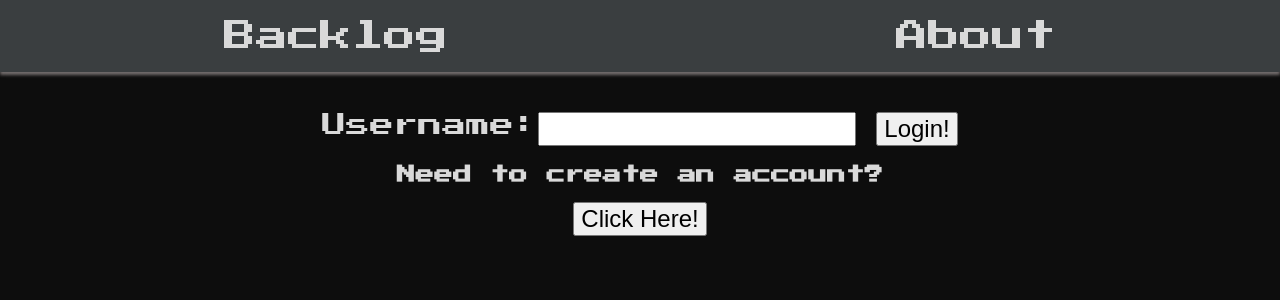
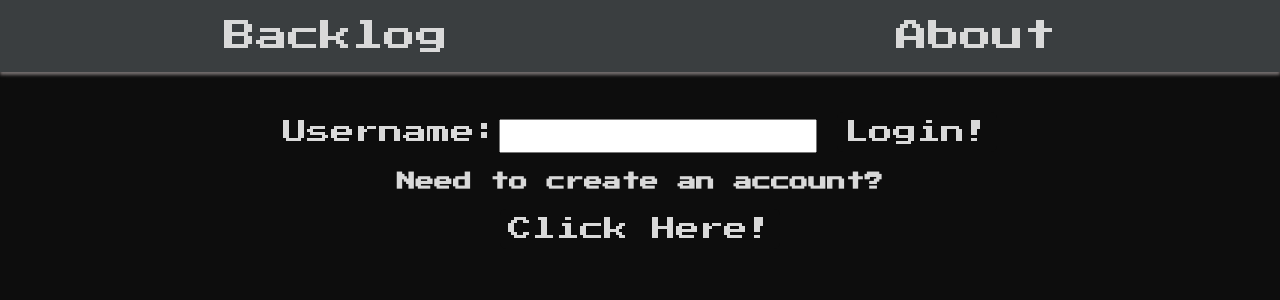
Before and after one commit to frankmarra/Backlog, a React (Create React App) app in the folder client/: page / in a window 1280 px wide. Shown: the top 300 px of the page. Built offline with nearby package versions, Linux system fonts and the light colour scheme; no server answers.

Commit message:
added more styling

```diff
--- a/client/src/components/DetermineUserGame.jsx
+++ b/client/src/components/DetermineUserGame.jsx
@@ -84,7 +84,7 @@ const DetermineUserGame = ({ selectedGame, backlogId }) => {
     </div>
   ) : (
     <div className="crud-buttons" onClick={() => addGameToUser()}>
-      <button>Add To Your Backlog!</button>
+      <button className="add-to-backlog-button">Add To Your Backlog!</button>
     </div>
   )
 }
--- a/client/src/components/HandleLogin.jsx
+++ b/client/src/components/HandleLogin.jsx
@@ -27,7 +27,9 @@ const HandleLogin = ({ userList }) => {
         Username:
         <input onChange={handleUserNameChange} type="text" name="username" />
       </label>
-      <button type="submit">Login!</button>
+      <button className="login-button" type="submit">
+        Login!
+      </button>
     </form>
   )
 }
--- a/client/src/components/HandleUserCreate.jsx
+++ b/client/src/components/HandleUserCreate.jsx
@@ -50,7 +50,9 @@ const HandleUserCreate = ({ userList }) => {
       <div>
         <label>Choose a user name:</label>
         <input type="text" name="name" onChange={handleUserNameChange} />
-        <button type="submit">Create!</button>
+        <button className="create-user-button" type="submit">
+          Create!
+        </button>
       </div>
     </form>
   )
--- a/client/src/components/UserGamesCompleted.jsx
+++ b/client/src/components/UserGamesCompleted.jsx
@@ -15,7 +15,6 @@ const UserGamesCompleted = ({ user, showGame }) => {
 
   return (
     <div className="completed-wrapper">
-      <h3>Games Completed</h3>
       <div className="completed">
         {userGamesCompleted.map((game) => (
           <GameCard
--- a/client/src/components/UserGamesInProgress.jsx
+++ b/client/src/components/UserGamesInProgress.jsx
@@ -17,7 +17,6 @@ const UserGamesInProgress = ({ user, showGame }) => {
 
   return (
     <div className="in-progress-wrapper">
-      <h3>Games In Progress</h3>
       <div className="in-progress">
         {userGamesInProgress.map((game) => (
           <GameCard
--- a/client/src/components/UserGamesNotStarted.jsx
+++ b/client/src/components/UserGamesNotStarted.jsx
@@ -17,7 +17,6 @@ const UserGamesNotStarted = ({ user, showGame }) => {
 
   return (
     <div className="not-started-wrapper">
-      <h3>Games Not Started</h3>
       <div className="not-started">
         {userGamesNotStarted.map((game) => (
           <GameCard
--- a/client/src/index.css
+++ b/client/src/index.css
@@ -192,7 +192,11 @@ nav a {
 .create-note-button,
 .delete-note-button,
 .remove-button,
-.back-button {
+.back-button,
+.add-to-backlog-button,
+.login-button,
+.create-user-button,
+.click-here-button {
   font-family: 'Press Start 2P';
   border: none;
   border-radius: 6px;
@@ -205,7 +209,11 @@ nav a {
 .save-note-button:hover,
 .game-search-button:hover,
 .create-note-button:hover,
-.back-button:hover {
+.back-button:hover,
+.add-to-backlog-button:hover,
+.login-button:hover,
+.create-user-button:hover,
+.click-here-button:hover {
   background-color: #979fa6;
   color: #0d0d0d;
 }
--- a/client/src/pages/GameDetails.jsx
+++ b/client/src/pages/GameDetails.jsx
@@ -1,13 +1,6 @@
-import { useParams } from 'react-router-dom'
-// import { Link } from 'react-router-dom'
 import GameDetail from '../components/GameDetail'
 
 const GameDetails = () => {
-  let { userId } = useParams()
-
-  // <Link to={`/users/${userId}`} className="back-button">
-  //   Back
-  // </Link>
   return (
     <div className="game-content-wrapper">
       <GameDetail />
--- a/client/src/pages/Home.jsx
+++ b/client/src/pages/Home.jsx
@@ -75,8 +75,11 @@ const Home = () => {
               ))}
             </div>
           </div>
+          <h3>Games In Progress</h3>
           <UserGamesInProgress user={user} showGame={showGame} />
+          <h3>Games Not Started</h3>
           <UserGamesNotStarted user={user} showGame={showGame} />
+          <h3>Games Completed</h3>
           <UserGamesCompleted user={user} showGame={showGame} />
         </div>
       </section>
--- a/client/src/pages/Login.jsx
+++ b/client/src/pages/Login.jsx
@@ -25,7 +25,12 @@ const Login = () => {
         <HandleLogin userList={userList} />
       </div>
       <h3>Need to create an account?</h3>
-      <button onClick={() => navigate(`/create_account`)}>Click Here!</button>
+      <button
+        className="click-here-button"
+        onClick={() => navigate(`/create_account`)}
+      >
+        Click Here!
+      </button>
     </div>
   )
 }
```
